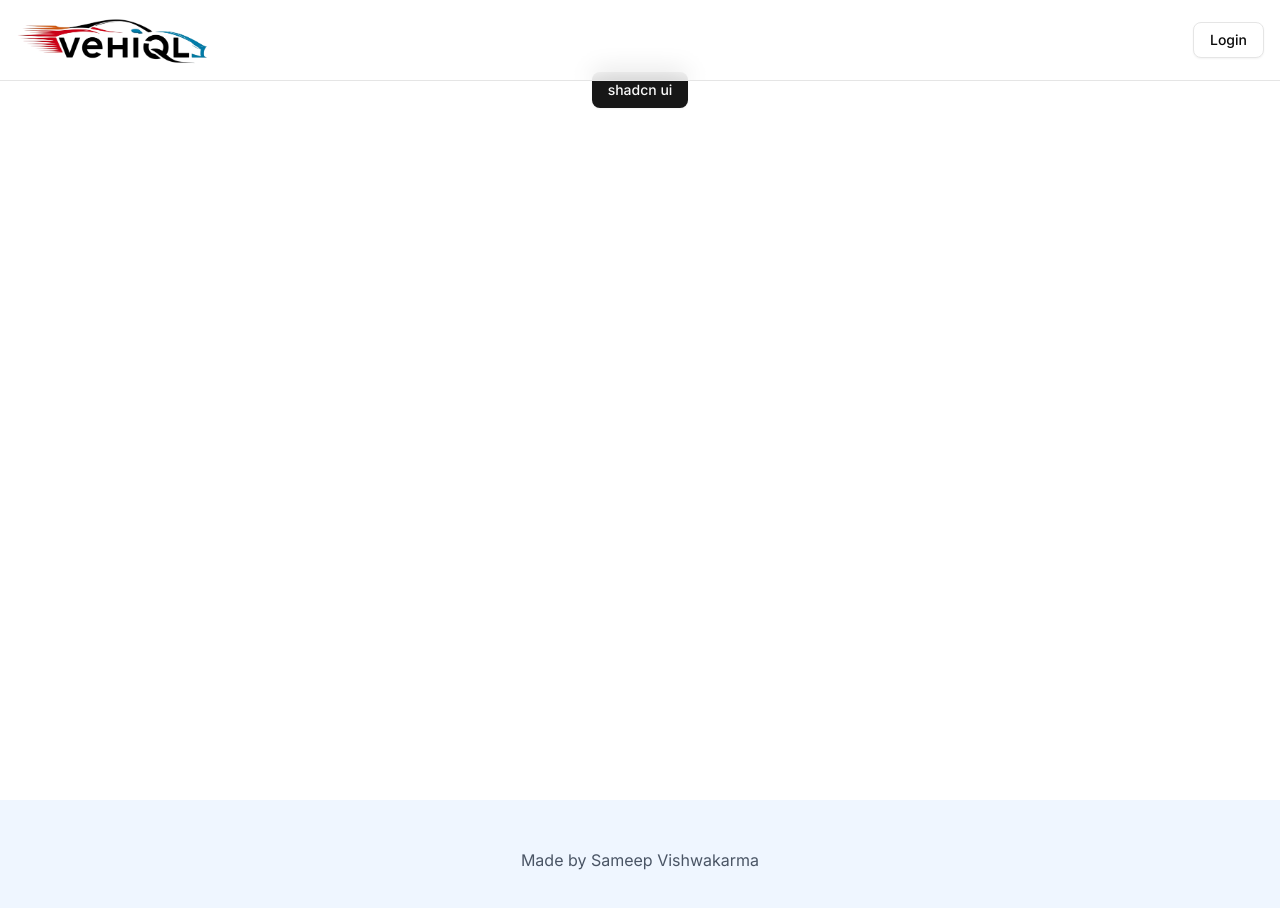
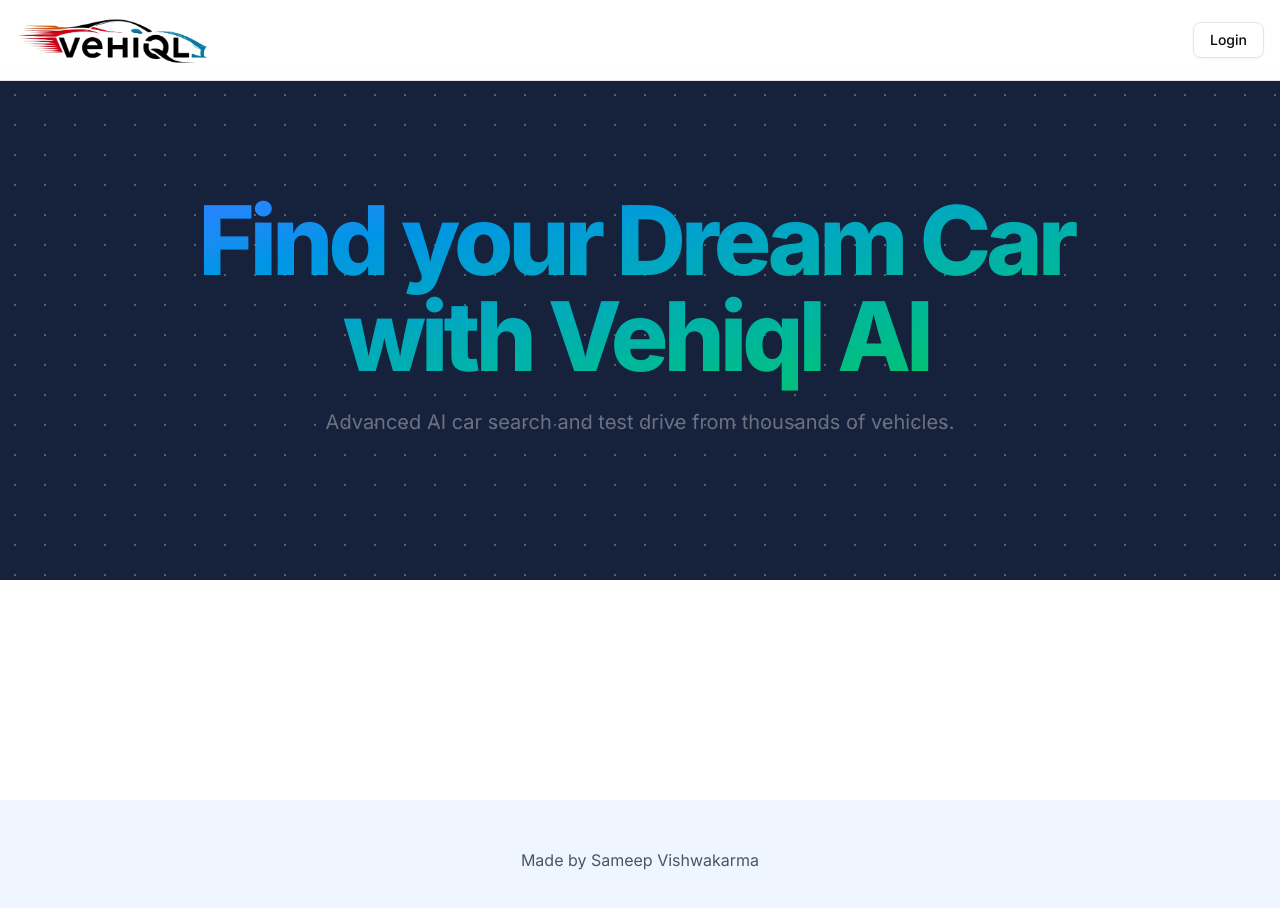
Before and after one commit to sameep25/AI-car-marketplace, a Next.js app in the folder vehiql/: page / in a window 1280 px wide. Shown: the top 908 px of the page. Built offline with nearby package versions, Linux system fonts and the light colour scheme; no server answers.

Commit message:
adds the headings in home page

```diff
--- a/vehiql/src/app/globals.css
+++ b/vehiql/src/app/globals.css
@@ -120,3 +120,30 @@
     @apply bg-background text-foreground;
   }
 }
+
+@layer utilities {
+  .gradient-title {
+    @apply font-extrabold tracking-tighter pr-2 pb-2 text-transparent bg-clip-text bg-gradient-to-br from-blue-500 to-green-500;
+  }
+}
+
+/* custom class for section div */
+.dotted-background {
+  background-color: #16223c;
+  background-image: radial-gradient(
+    rgba(255, 255, 255, 0.28) 1px,
+    transparent 1px
+  );
+  background-size: 30px 30px;
+}
+/*  custom class for section heading */
+/* bg-gradient-to-br --> gradient from top left to bottom right */
+/* @layer utilities {
+  .gradient {
+    @apply bg-gradient-to-br from-blue-500 to-green-500;
+  }
+
+  .gradient-title {
+    @apply gradient font-extrabold tracking-tighter pr-2 pb-2 text-transparent bg-clip-text;
+  }
+} */
--- a/vehiql/src/app/page.js
+++ /dev/null
@@ -1,10 +0,0 @@
-import { Button } from "@/components/ui/button";
-import Image from "next/image";
-
-export default function Home() {
-  return (
-    <div className="grid grid-rows-[20px_1fr_20px] items-center justify-items-center min-h-screen p-8 pb-20 gap-16 sm:p-20 font-[family-name:var(--font-geist-sans)]">
-      <Button>shadcn ui</Button>
-    </div>
-  );
-}
--- /dev/null
+++ b/vehiql/src/app/page.jsx
@@ -0,0 +1,24 @@
+import { Button } from "@/components/ui/button";
+import Image from "next/image";
+
+export default function Home() {
+  return (
+    <div className="pt-20 flex flex-col">
+      {/* Hero */}
+      <section className="relative py-16 md:py-28 dotted-background">
+        <div className="max-w-4xl mx-auto text-center">
+          <div className="mb-8">
+            <h1 className="text-5xl md:text-8xl mb-4 gradient-title">
+              Find your Dream Car with Vehiql AI
+            </h1>
+            <p className="text-xl text-gray-500 mb-8 max-w-2xl mx-auto">
+              Advanced AI car search and test drive from thousands of vehicles.
+            </p>
+          </div>
+
+          {/* Search */}
+        </div>
+      </section>
+    </div>
+  );
+}
```
